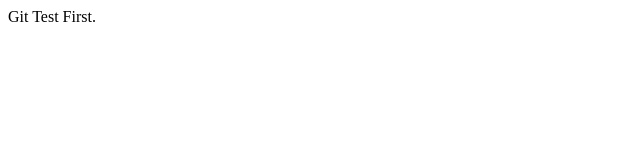
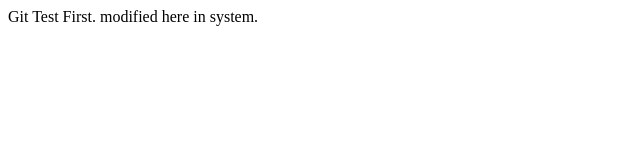
Before and after one commit to yousufshakeel/newGitTest, a plain HTML site: page index.html in a window 1280 px wide. Shown: the whole page, without its empty margins (0-640 px from the left). Drawn offline with Linux system fonts and the light colour scheme.

Commit message:
modified from command line for a conflict

```diff
--- a/index.html
+++ b/index.html
@@ -4,6 +4,6 @@
   <title> New Document </title>
   </head>
  <body>
-  Git Test First.
+  Git Test First. modified here in system.
  </body>
 </html>
```
